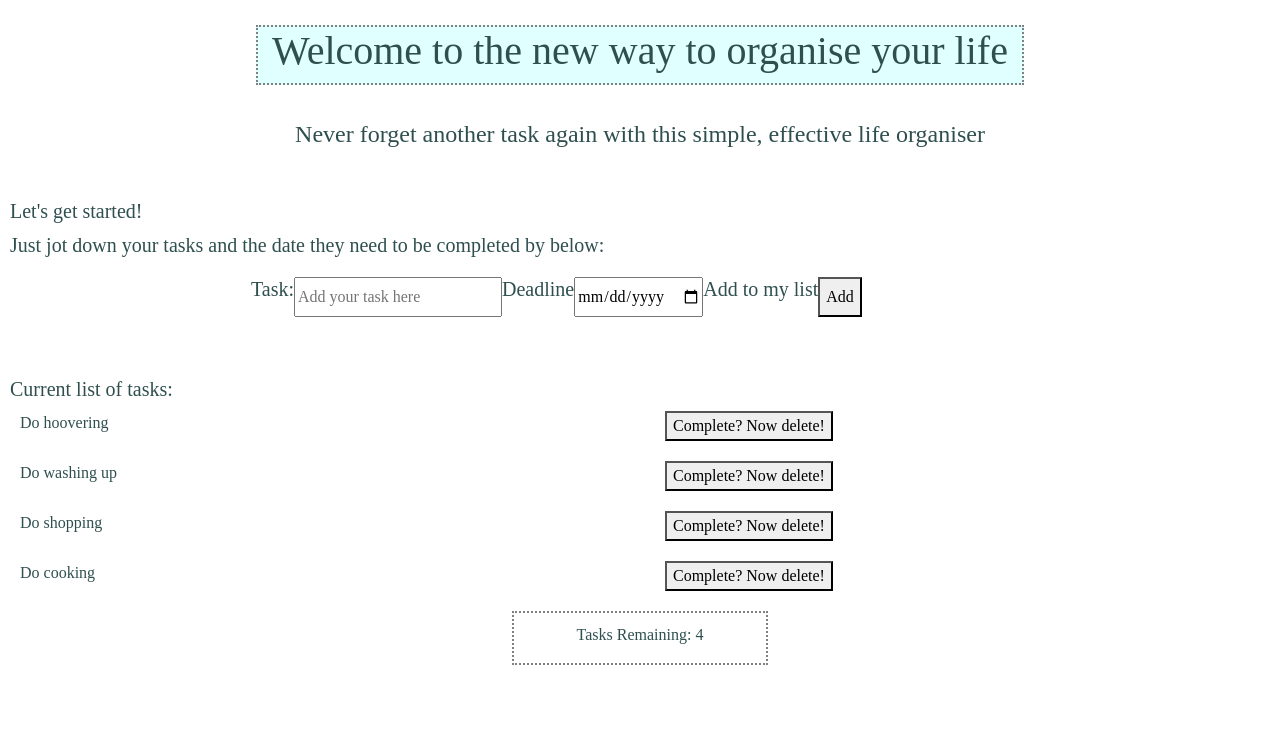
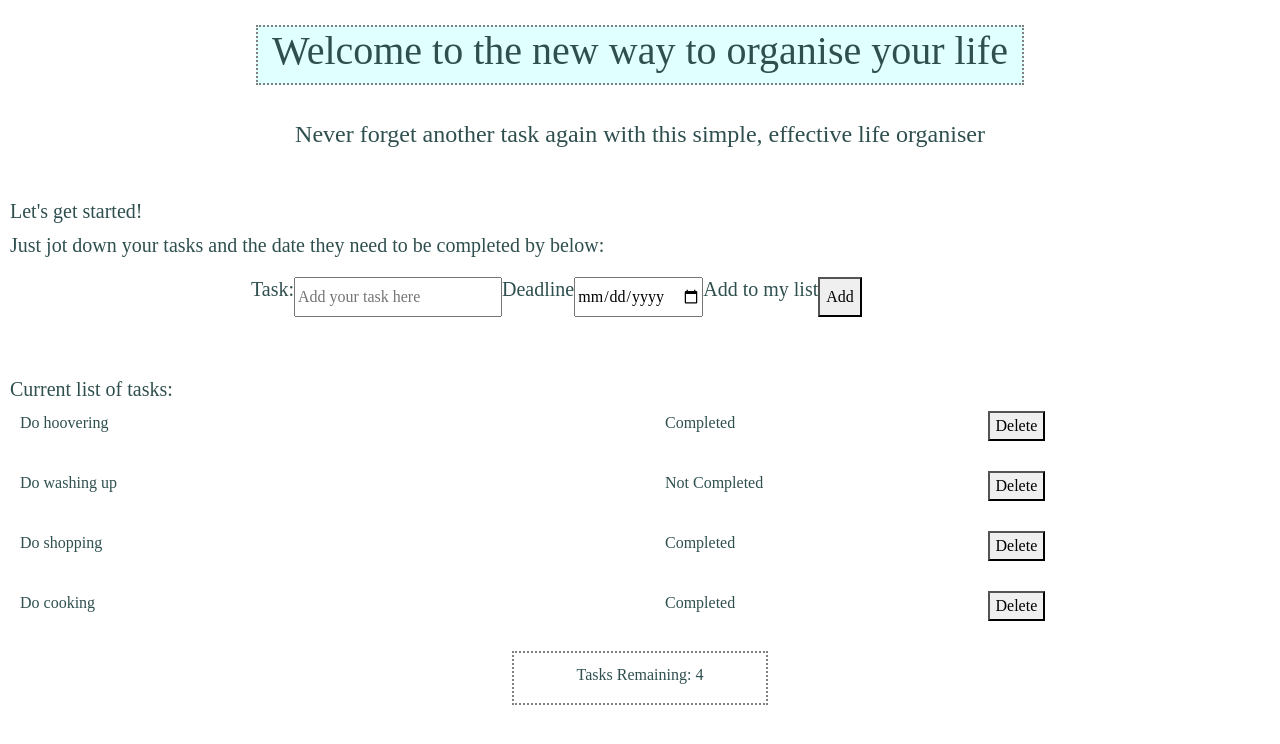
Before and after one commit to JoPreihs/todo-app-frontend, a React app: page / in a window 1280 px wide. Shown: the top 744 px of the page. Built offline with nearby package versions, Linux system fonts and the light colour scheme.

Commit message:
React ToDo App - Delete Functionality

```diff
--- a/package.json
+++ b/package.json
@@ -47,6 +47,7 @@
     "style-loader": "0.23.1",
     "terser-webpack-plugin": "1.2.2",
     "url-loader": "1.1.2",
+    "uuid": "^3.3.2",
     "webpack": "4.28.3",
     "webpack-dev-server": "3.1.14",
     "webpack-manifest-plugin": "2.0.4",
--- a/src/App.js
+++ b/src/App.js
@@ -4,25 +4,38 @@ import Nav from "./components/Nav";
 import AddItem from "./components/AddItem";
 import ListItem from "./components/ListItem";
 import TaskCounter from "./components/TaskCounter";
+import uuid from "uuid/v4";
 
 class App extends Component {
   state = {
     tasks: [
-      { task: "Do hoovering", completed: true },
-      { task: "Do washing up", completed: true },
-      { task: "Do shopping", completed: true },
-      { task: "Do cooking", completed: true },
+      { task: "Do hoovering", completed: true, id: uuid() },
+      { task: "Do washing up", completed: false, id: uuid() },
+      { task: "Do shopping", completed: true, id: uuid() },
+      { task: "Do cooking", completed: true, id: uuid() },
     ],
   }
   addTask = (newTask) => {
 
     const newTasks = this.state.tasks.slice();
-    const taskObject = { task: newTask, completed: false };
+    const taskObject = { task: newTask, completed: false, id: uuid() };
     newTasks.push(taskObject);
     this.setState({
       tasks: newTasks
     });
   }
+  deleteTask = id => {
+const filteredTasks = this.state.tasks.filter(item => {
+  if (item.id !== id) {
+    return true;
+  } else {
+    return false;
+  }
+});
+this.setState ({
+  tasks: filteredTasks
+});
+  };
 
   render() {
     return (
@@ -46,7 +59,11 @@ class App extends Component {
           <h5>Current list of tasks:</h5>
             {
               this.state.tasks.map((item, i) => {
-                return <ListItem key={i} task={item} deleteItem={this.deleteItem} />
+                return <ListItem
+                deleteTask = {this.deleteTask}
+                key={i}
+                id ={item.id}
+                task={item}  />
               })
             }
         </div>
--- a/src/components/ListItem.js
+++ b/src/components/ListItem.js
@@ -2,6 +2,10 @@ import React, { Component } from 'react';
 import './ListItem.css';
 
 class ListItem extends Component {
+
+    handleDeleteClick = () => {
+        this.props.deleteTask(this.props.id);
+    };
     render() {
         return (
             <div id="currentList">
@@ -10,10 +14,11 @@ class ListItem extends Component {
                         {this.props.task.task}
                     </div>
                     <div className="col-3">
-                        {this.props.task.completed ? <button>Complete? Now delete!</button> : <button>Delete</button>}
+                        {this.props.task.completed ? <p>Completed</p> : <p>Not Completed</p>}
+
                     </div>
                     <div className="col-3">
-                        {this.props.task.completed ? null : <button>Delete</button>}
+                        <button onClick = {this.handleDeleteClick} >Delete</button>
                     </div>
                 </div>
             </div>
```
